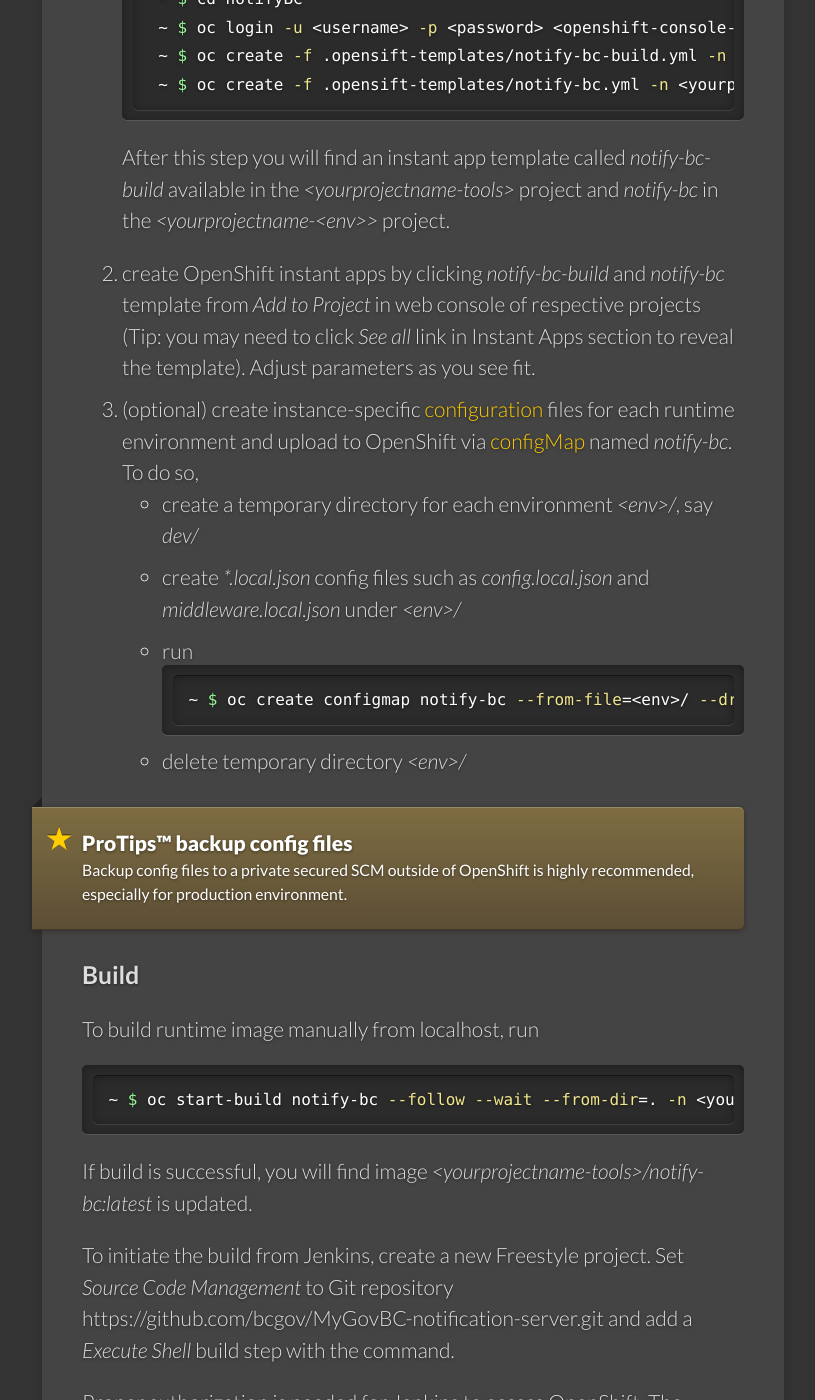
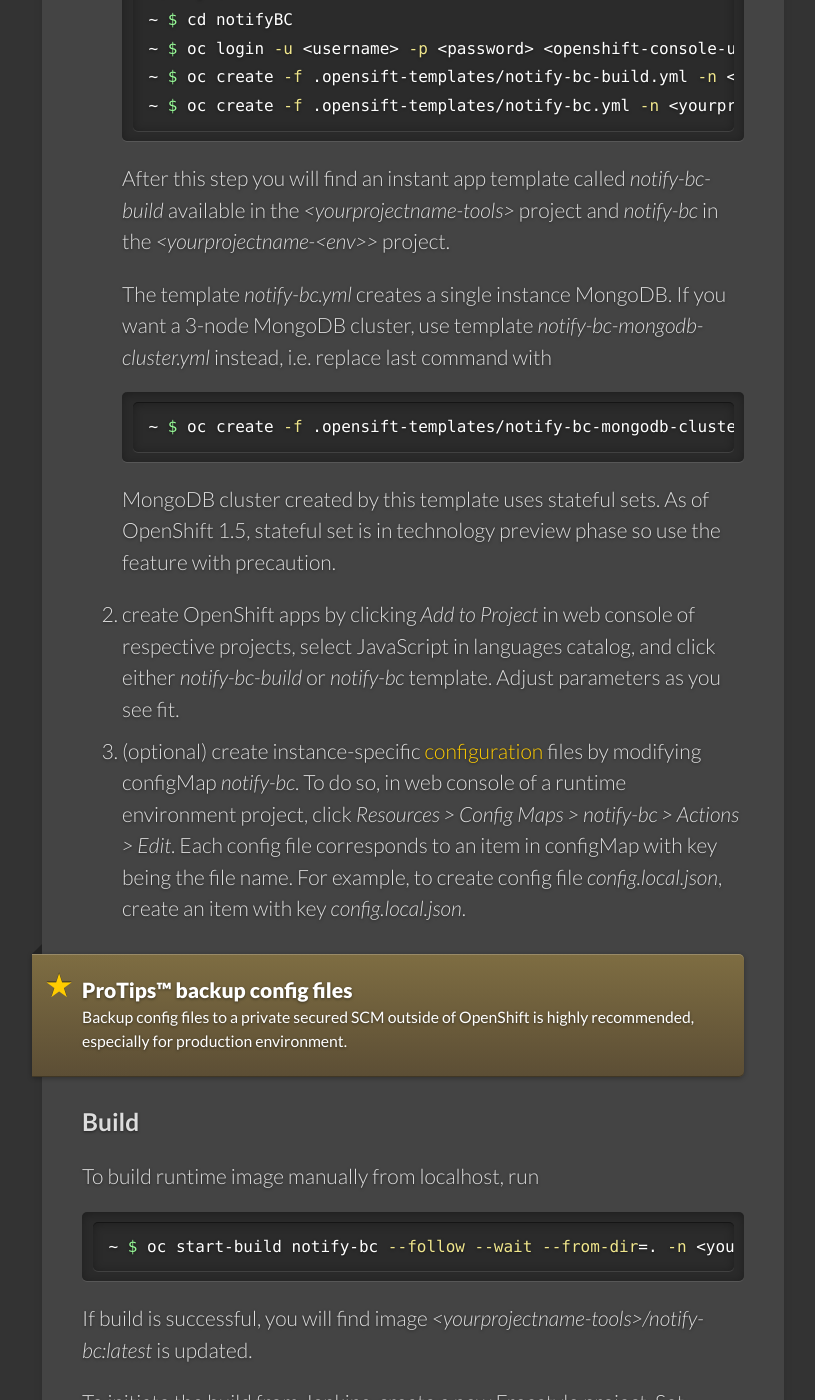
Before and after one commit to bcgov/MyGovBC-notification-server, a Jekyll site: the page built from docs/_docs/installation.md, in a window 1280 px wide and 1400 px high, scrolled down 4174 px. Shown: the whole window, without its empty margins (129-944 px from the left). Built offline with Jekyll 4.4.1, drawn with Linux system fonts in a browser that asks for light colours; some of the changed text lies outside the part shown.

Commit message:
updated instruction to use mongodb cluster. fixes #19

````diff
--- a/docs/_docs/installation.md
+++ b/docs/_docs/installation.md
@@ -71,7 +71,7 @@ notifyBC
 If successful, similar output is displayed as in source code installation.
 
 ## Deploy to OpenShift
-*NotifyBC* supports deployment to OpenShift Origin of minimum version 1.3, or other compatible platforms such as OpenShift Container Platform of matching version. [OpenShift instant app templates](https://github.com/bcgov/MyGovBC-notification-server/blob/master/.opensift-templates) have been created to facilitate build and deployment. This template adopts [source-to-image strategy](https://docs.openshift.org/latest/dev_guide/builds.html#using-secrets-s2i-strategy) with [binary source](https://docs.openshift.org/latest/dev_guide/builds.html#binary-source) input and supports [incremental builds](https://docs.openshift.org/latest/dev_guide/builds.html#incremental-builds).
+*NotifyBC* supports deployment to OpenShift Origin of minimum version 1.5, or other compatible platforms such as OpenShift Container Platform of matching version. [OpenShift instant app templates](https://github.com/bcgov/MyGovBC-notification-server/blob/master/.opensift-templates) have been created to facilitate build and deployment. This template adopts [source-to-image strategy](https://docs.openshift.org/latest/dev_guide/builds.html#using-secrets-s2i-strategy) with [binary source](https://docs.openshift.org/latest/dev_guide/builds.html#binary-source) input and supports [incremental builds](https://docs.openshift.org/latest/dev_guide/builds.html#incremental-builds).
 
 To deploy to OpenShift, you need to have access to relevant OpenShift projects with minimum edit role. This implies you know and have access to OpenShift web console as identified by *\<openshift-console-url\>* below.
 
@@ -90,25 +90,26 @@ If using Jenkins, all the software are pre-installed on OpenShift provided Jenki
 ### Hosting Environment Setup
 
 1. Install the templates
-    ```bash
-    ~ $ git clone \
-    https://github.com/bcgov/MyGovBC-notification-server.git \
-    notifyBC
-    ~ $ cd notifyBC
-    ~ $ oc login -u <username> -p <password> <openshift-console-url>
-    ~ $ oc create -f .opensift-templates/notify-bc-build.yml -n <yourprojectname-tools>
-    ~ $ oc create -f .opensift-templates/notify-bc.yml -n <yourprojectname-<env>>
-    ```
-  After this step you will find an instant app template called *notify-bc-build* available in the *\<yourprojectname-tools\>* project and *notify-bc* in the *\<yourprojectname-\<env\>>* project.
-2. create OpenShift instant apps by clicking *notify-bc-build* and *notify-bc* template from *Add to Project* in web console of respective projects (Tip: you may need to click *See all* link in Instant Apps section to reveal the template). Adjust parameters as you see fit.
-3. (optional) create instance-specific [configuration](../configuration) files for each runtime environment and upload to OpenShift via [configMap](https://docs.openshift.org/latest/dev_guide/configmaps.html) named *notify-bc*. To do so,
-    * create a temporary directory for each environment *\<env\>/*, say *dev/*
-    * create **.local.json* config files such as *config.local.json* and *middleware.local.json* under *\<env\>/*
-    * run
-      ```sh
-      ~ $ oc create configmap notify-bc --from-file=<env>/ --dry-run -o yaml|oc replace -f- -n <yourprojectname-<env>>
-      ```
-    * delete temporary directory *\<env\>/*
+
+   ```bash
+   ~ $ git clone \
+   https://github.com/bcgov/MyGovBC-notification-server.git \
+   notifyBC
+   ~ $ cd notifyBC
+   ~ $ oc login -u <username> -p <password> <openshift-console-url>
+   ~ $ oc create -f .opensift-templates/notify-bc-build.yml -n <yourprojectname-tools>
+   ~ $ oc create -f .opensift-templates/notify-bc.yml -n <yourprojectname-<env>>
+   ```
+   After this step you will find an instant app template called *notify-bc-build* available in the *\<yourprojectname-tools\>* project and *notify-bc* in the *\<yourprojectname-\<env\>>* project.
+
+   The template *notify-bc.yml* creates a single instance MongoDB. If you want a 3-node MongoDB cluster, use template *notify-bc-mongodb-cluster.yml* instead, i.e. replace last command  with
+
+   ```bash
+   ~ $ oc create -f .opensift-templates/notify-bc-mongodb-cluster.yml -n <yourprojectname-<env>>
+   ```
+   MongoDB cluster created by this template uses stateful sets. As of OpenShift 1.5, stateful set is in technology preview phase so use the feature with precaution.
+2. create OpenShift apps by clicking *Add to Project* in web console of respective projects, select JavaScript in languages catalog, and click either *notify-bc-build* or *notify-bc* template. Adjust parameters as you see fit.
+3. (optional) create instance-specific [configuration](../configuration) files by modifying configMap *notify-bc*. To do so, in web console of a runtime environment project, click *Resources > Config Maps > notify-bc > Actions > Edit*. Each config file corresponds to an item in configMap with key being the file name. For example, to create config file *config.local.json*, create an item with key *config.local.json*.
 
 <div class="note">
   <h5>ProTips™ backup config files</h5>
@@ -159,17 +160,6 @@ oc tag <yourprojectname-tools>/notify-bc:latest <yourprojectname-test>/notify-bc
 ```
 The above command will deploy the latest (which should also be dev) runtime image to *test* env. The purpose of tagging runtime image of *test* env in both \<yourprojectname-test\>/notify-bc:latest and \<yourprojectname-tools\>/notify-bc:test is to use \<yourprojectname-tools\>/notify-bc:test as backup such that in case the image stream \<yourprojectname-test\>/notify-bc, which is used by *test* runtime pods, is deleted inadvertently, it can be recovered from \<yourprojectname-tools\>/notify-bc:test.
 
-### Update Configuration Files
-To update configurations files on a running environment
-
-```sh
-~ $ oc get configmaps notify-bc -o yaml -n <yourprojectname-<env>> > configMap.yml
-~ $ # modify configMap.yml...
-~ $ oc replace -f configMap.yml -n <yourprojectname-<env>>
-~ $ rm configMap.yml
-```
-For updated config files to take effect, manually run deployments of *notify-bc-app* and *notify-bc-cron*.
-
 ## Install Docs Website (Optional)
 If you want to contribute to *NotifyBC* docs beyond simple fix ups, you can install [Jekyll](https://jekyllrb.com/) through Ruby bundler and render this web site locally:
 
````
